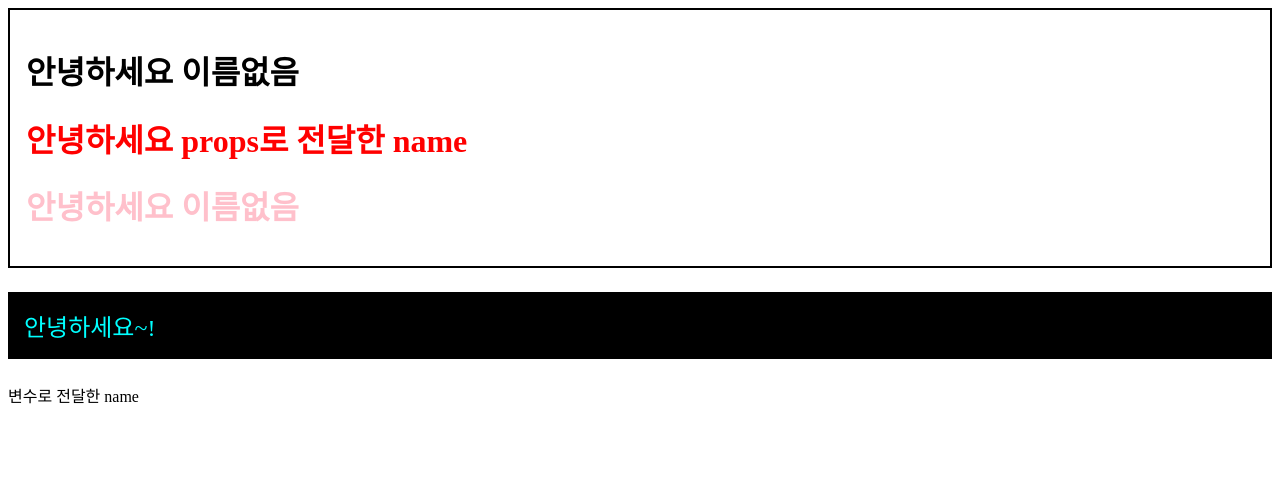
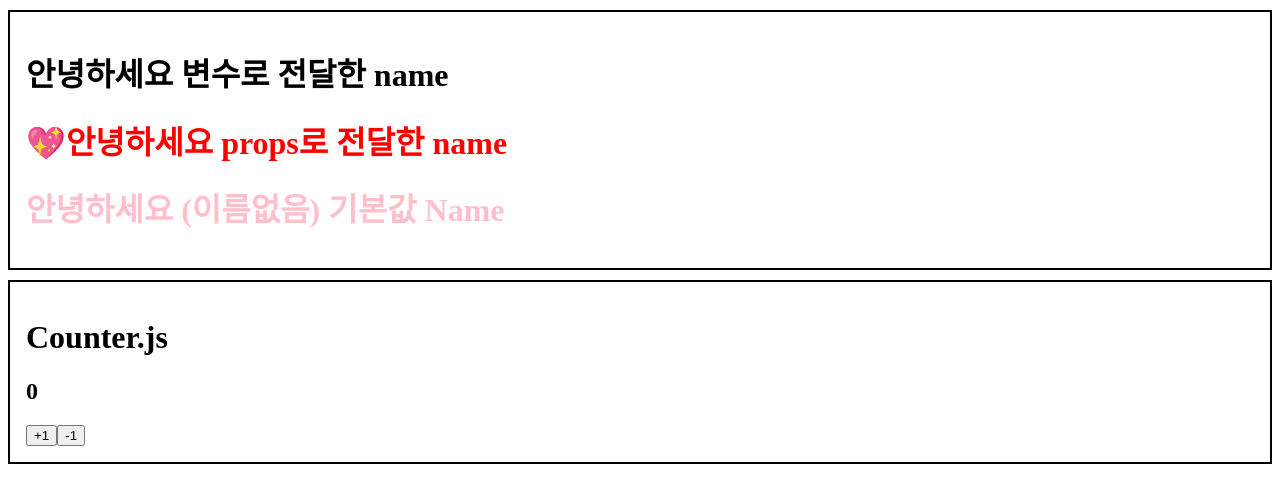
Before and after one commit to mireyhgnay/react-roadmap, a React app in the folder 01_React/: page / in a window 1280 px wide. Shown: the top 502 px of the page. Built offline with nearby package versions, Linux system fonts and the light colour scheme.

Commit message:
Feat: useState 를 통해 컴포넌트에서 바뀌는 값 관리하기 스터디

```diff
--- a/01_React/src/App.jsx
+++ b/01_React/src/App.jsx
@@ -1,6 +1,8 @@
 import React from "react";
 import Hello from "./Hello";
 import Wrapper from "./Wrapper";
+
+import Counter from "./Counter";
 
 function App() {
   const name = "변수로 전달한 name";
@@ -19,13 +21,16 @@ function App() {
     <>
       <Wrapper>
         <Hello
-        // 열리는 태그 내부에서는 이렇게 주석을 작성 할 수 있습니다.
+          name={name}
+          // 열리는 태그 내부에서는 이렇게 주석을 작성 할 수 있습니다.
         />
-        <Hello name="props로 전달한 name" color="red" />
+        <Hello name="props로 전달한 name" color="red" isSpecial />
         <Hello color="pink" />
       </Wrapper>
-      <p style={style}>안녕하세요~!</p>
-      <div className="name">{name}</div>
+
+      <Wrapper>
+        <Counter />
+      </Wrapper>
     </>
   );
 }
--- /dev/null
+++ b/01_React/src/Counter.js
@@ -0,0 +1,33 @@
+import React, { useState } from "react";
+
+export default function Counter() {
+  // 배열의 첫번째 원소는 현재 상태, 두번째 원소는 Setter 함수입니다.
+  const [number, setNumber] = useState(0);
+
+  const onIncrease = () => {
+    // Setter 함수는 파라미터로 전달 받은 값을 최신 상태로 설정해줍니다.
+    // setNumber(number + 1); // 업데이트 하고 싶은 새로운 값을 파라미터로 넣어주고 있다.
+
+    // 함수형 업데이트
+    setNumber((prevNumber) => prevNumber + 1);
+  };
+
+  const onDecrease = () => {
+    // setNumber(number - 1); // 업데이트 하고 싶은 새로운 값을 파라미터로 넣어주고 있다.
+    setNumber((prevNumber) => prevNumber - 1);
+  };
+
+  return (
+    <div>
+      <h1>Counter.js</h1>
+      <h2>{number}</h2>
+      {/*
+        리액트에서 엘리먼트에 이벤트를 설정해줄때에는 on이벤트이름={실행하고싶은함수} 형태로 설정해주어야 합니다.
+        onClick={onIncrease()} 처럼 함수로 적어버리면 렌더링되는 시점에서 함수가 호출되기 때문에
+        함수타입의 값을 넣어주어야 합니다.
+      */}
+      <button onClick={onIncrease}>+1</button>
+      <button onClick={onDecrease}>-1</button>
+    </div>
+  );
+}
--- a/01_React/src/Hello.js
+++ b/01_React/src/Hello.js
@@ -1,15 +1,22 @@
 import React from "react";
 
 // 비구조화 할당을 통한 props 설정
-export default function Hello({ color, name }) {
+export default function Hello({ color, name, isSpecial }) {
   /**
    * style={{ }} 중괄호 두번 사용하는 이유
    * jsx 문법상 한번 감싸줘야 하고
    * 그 안에 {} 중괄호는 객체리터럴을 사용하기 위한 중괄호 입니다.
    */
-  return <h1 style={{ color }}>안녕하세요 {name}</h1>;
+  return (
+    <h1 style={{ color }}>
+      {/* JSX 에서 null, false, undefined 를 렌더링하게 된다면 아무것도 나타나지 않게 됩니다. */}
+      {/* {isSpecial ? <b>*</b> : null} */}
+      {isSpecial && <b>💖</b>}
+      안녕하세요 {name}
+    </h1>
+  );
 }
 
 Hello.defaultProps = {
-  name: "이름없음",
+  name: "(이름없음) 기본값 Name",
 };
--- a/01_React/src/Wrapper.js
+++ b/01_React/src/Wrapper.js
@@ -4,6 +4,7 @@ export default function Wrapper({ children }) {
   const style = {
     border: "2px solid black",
     padding: "16px",
+    marginTop: "10px",
   };
   return <div style={style}>{children}</div>;
 }
--- a/01_React/src/index.jsx
+++ b/01_React/src/index.jsx
@@ -1,5 +1,5 @@
 import React from "react";
-import ReactDOM from "react-dom";
+import ReactDOM from "react-dom/client";
 import App from "./App";
 
 const rootNode = document.getElementById("root");
```
